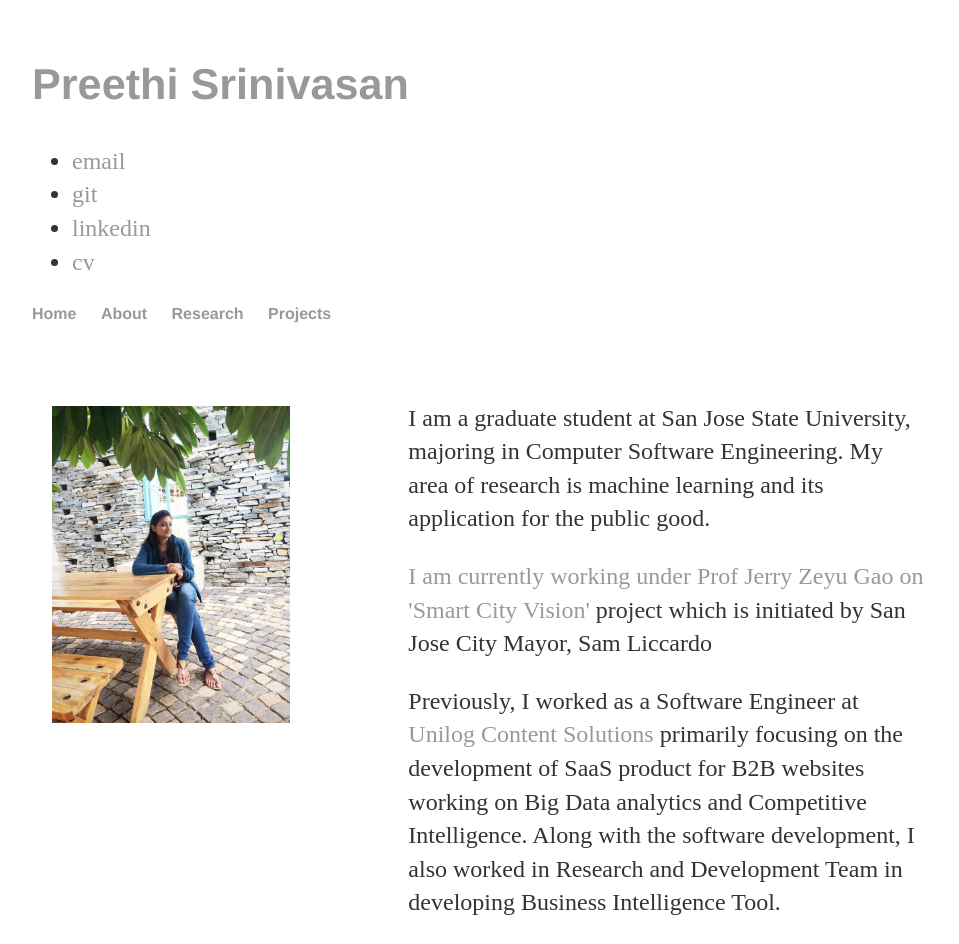
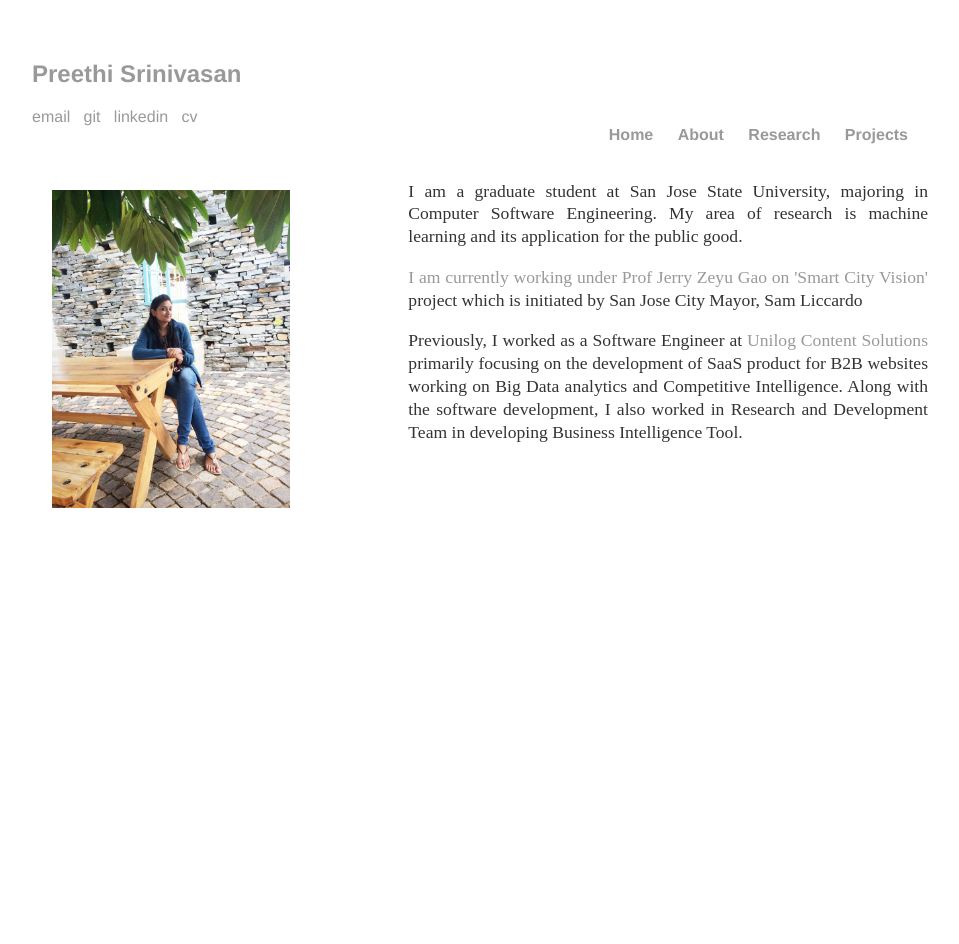
Before and after one commit to mrajesh971/mrajesh971.github.io, a Jekyll site: the page built from index.html, in a window 1280 px wide. Shown: the whole page, without its empty margins (160-1119 px from the left). Built offline with Jekyll 4.4.1, drawn with Linux system fonts in a browser that asks for light colours; after the commit the page ends 900 px from its top, so only the background shows below that.

Commit message:
Update main.css

```diff
--- a/css/main.css
+++ b/css/main.css
@@ -1,29 +1,83 @@
-body { margin: 60px auto; width: 70%; }
+body {
+    margin: 60px auto;
+    width: 70%;
 
-a { text-decoration: none; color: #999; }
-a:hover { text-decoration: underline; }
+}
 
-p, ul { font-size: 1.5em; line-height: 1.4em; color: #333; }
+nav{
+    display:inline;
+    float:right;
+}
 
-h1, h2, h3, h4 { font-family: 'Helvetica', 'Arial', 'Sans-Serif'; }
-h1 { font-size: 3em;  }
-h2 { font-size: 2.7em; }
-h3 { font-size: 2.3em; }
-h4 { font-size: 1.9em; }
+nav ul, footer ul {
+    font-family:'Helvetica', 'Arial', 'Sans-Serif';
+    padding: 0px;
+    list-style: none;
+    font-weight: bold;
+}
+nav ul li, footer ul li{
+    display: inline;
+    margin-right: 20px;
+}
 
-nav ul, footer ul { font-size: 1em; font-family: 'Helvetica', 'Arial', 'Sans-Serif'; padding: 0px; list-style: none; font-weight: bold; }
-nav ul li, footer ul li { display: inline; margin-right: 20px; }
+header.info ul li{
+    font-family:'Helvetica', 'Arial', 'Sans-Serif';
+    list-style: none;
+    display: inline;
 
-footer { border-top: 1px solid #d5d5d5; font-size: .8em; }
+}
+header.info ul {
+    font-family:'Helvetica', 'Arial', 'Sans-Serif';
+    list-style: none;
+    display: inline;
+    padding: 0px;
 
-/* Blog */
-ul.posts { margin: 20px auto 40px; font-size: 1.5em; }
-ul.posts li { list-style: none; }
+}
 
-/* CV */
-.cv { margin: 0px 0px 60px; }
-.cv h1 { font-size: 3em; }
-.cv h2 { font-size: 2em; }
-.cv address, .cv .download { font-family: 'Helvetica', 'Arial', 'Sans-Serif'; }
-.cv address, .cv p { font-size: 1.2em; }
-.cv .download { float: right; font-size: .8em; text-transform: uppercase; }
+a {
+    text-decoration: none;
+    color: #999;
+}
+a:hover {
+    text-decoration: underline;
+}
+a.link {
+    color:#000000;
+}
+h1 {
+    font-size: 1.8em;
+    font-family:'Helvetica', 'Arial', 'Sans-Serif';
+}
+h2 {
+    font-size: 1.5em;
+    font-family:'Helvetica', 'Arial', 'Sans-Serif';
+}
+h3 {
+    font-size: 1.2em;
+    font-family:'Helvetica', 'Arial', 'Sans-Serif';
+}
+p {
+    font-size: 1.1em;
+    line-height: 1.3em;
+    color: #333;
+    text-align: justify;
+    text-justify: inter-word;
+}
+
+footer {
+    /*border-top: 1px solid #d5d5d5;*/
+    font-size: .8em;
+}
+
+ul.posts {
+    margin: 20px auto 40px;
+    font-size: 1.3em;
+}
+
+ul.posts li {
+    list-style: none;
+}
+
+img[alt=Preethi] { width: 30%; float: left }
+.section1 { width: 46%; float:left;  position: relative;}
+.section2 { width: 46%; float:right;  position: relative;}
```
